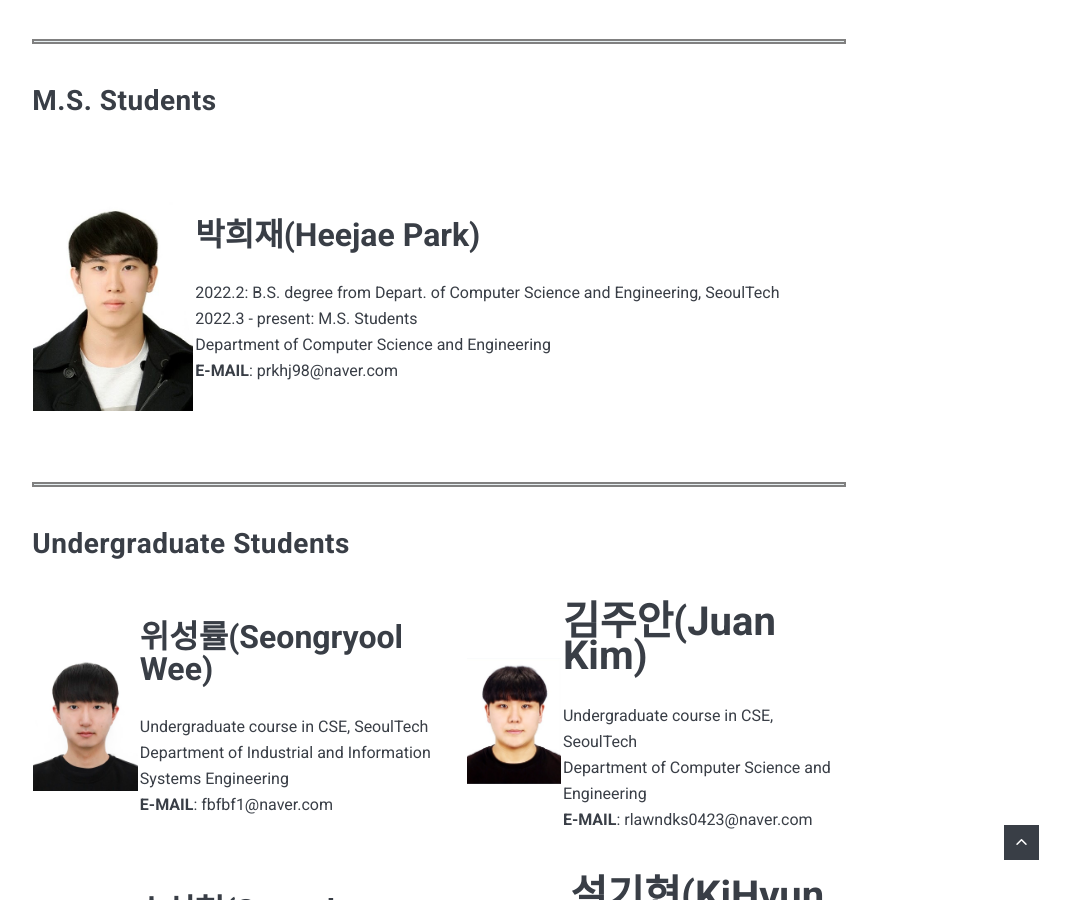
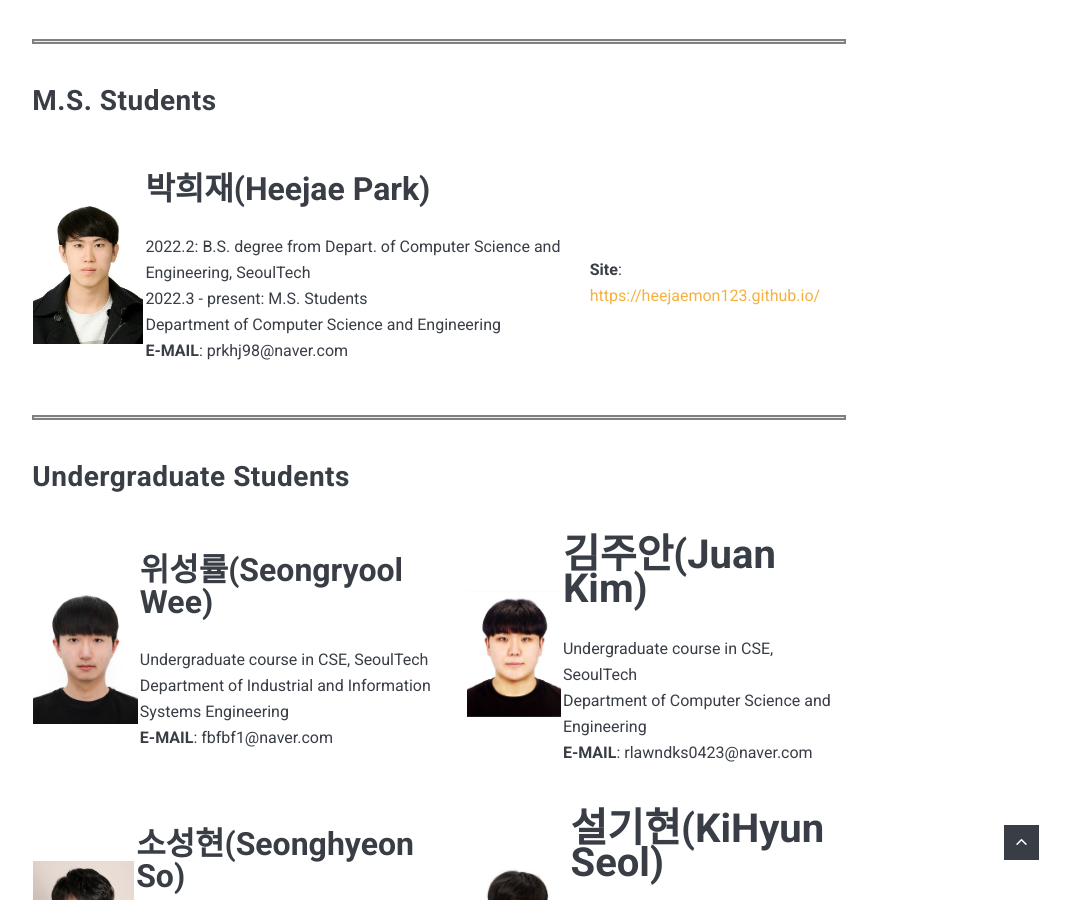
Before and after one commit to Icelab-2020/icelab-2020.github.io, a Jekyll site: the page built from _pages/01_members.md, in a window 1280 px wide and 900 px high, scrolled down 1189 px. Shown: the whole window, without its empty margins (201-1271 px from the left). Built offline with Jekyll 4.4.1, drawn with Linux system fonts in a browser that asks for light colours; nearby versions of some CDN libraries.

Commit message:
Update 01_members.md

```diff
--- a/_pages/01_members.md
+++ b/_pages/01_members.md
@@ -26,7 +26,7 @@ permalink: /01_members/
 
 |    |    |
 |:---|:---|
-| ![iot]({{site.baseurl}}/images/hj.jpg){: width="160"; height"195"} | <b><span style="font-size:200%">박희재(Heejae Park)</span></b><br><br> 2022.2: B.S. degree from Depart. of Computer Science and Engineering, SeoulTech <br> 2022.3 - present: M.S. Students  <br> Department of Computer Science and Engineering  <br> **E-MAIL**:  prkhj98@naver.com |
+| ![iot]({{site.baseurl}}/images/hj.jpg){: width="160"; height"195"} | <b><span style="font-size:200%">박희재(Heejae Park)</span></b><br><br> 2022.2: B.S. degree from Depart. of Computer Science and Engineering, SeoulTech <br> 2022.3 - present: M.S. Students  <br> Department of Computer Science and Engineering  <br> **E-MAIL**:  prkhj98@naver.com | <br> **Site**: <https://heejaemon123.github.io/>
 
 <hr style="border:2px solid gray">
 
```
